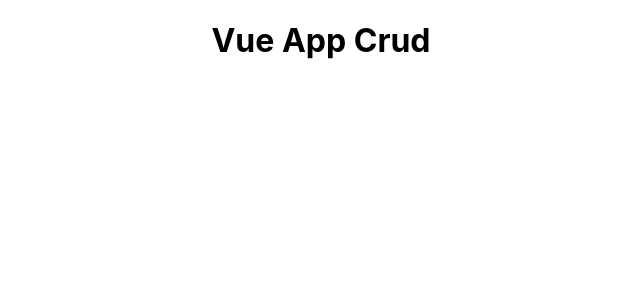
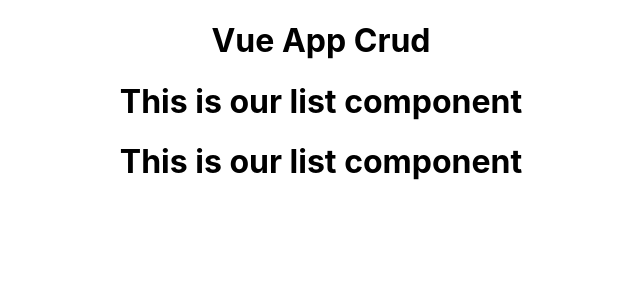
Before and after one commit to nsakib9/mern-crud, a React (Create React App) app in the folder client/: page / in a window 1280 px wide. Shown: the top 300 px of the page, without its empty margins (319-959 px from the left). Built offline with nearby package versions, Linux system fonts and the light colour scheme.

Commit message:
3-Import: PostList>App, PostItem>PostList

```diff
--- a/client/src/App.js
+++ b/client/src/App.js
@@ -1,9 +1,11 @@
 import './App.css';
+import PostList from './PostList';
 
 function App() {
   return (
     <div className="App">
       <h1>Vue App Crud</h1>
+      <PostList />
     </div>
   );
 }
--- a/client/src/PostList.js
+++ b/client/src/PostList.js
@@ -1,4 +1,5 @@
 import React from 'react'
+import PostItem from './PostItem'
 
 function PostList() {
     return(
@@ -6,6 +7,7 @@
             <h1>
                 This is our list component
             </h1>
+            <PostItem />
         </div>
     )
 }
```
Also changed, not shown: 1 other file (tests, documents, lock files or other folders).
